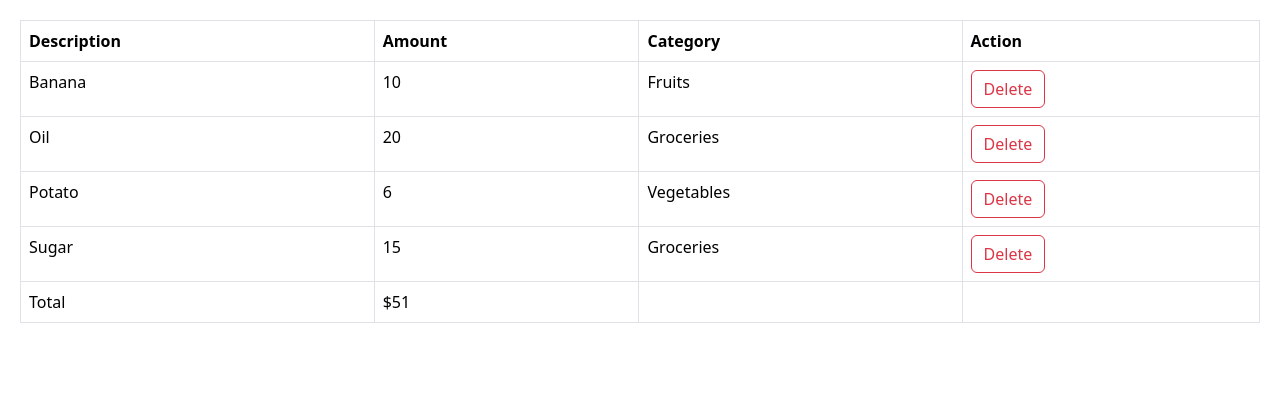
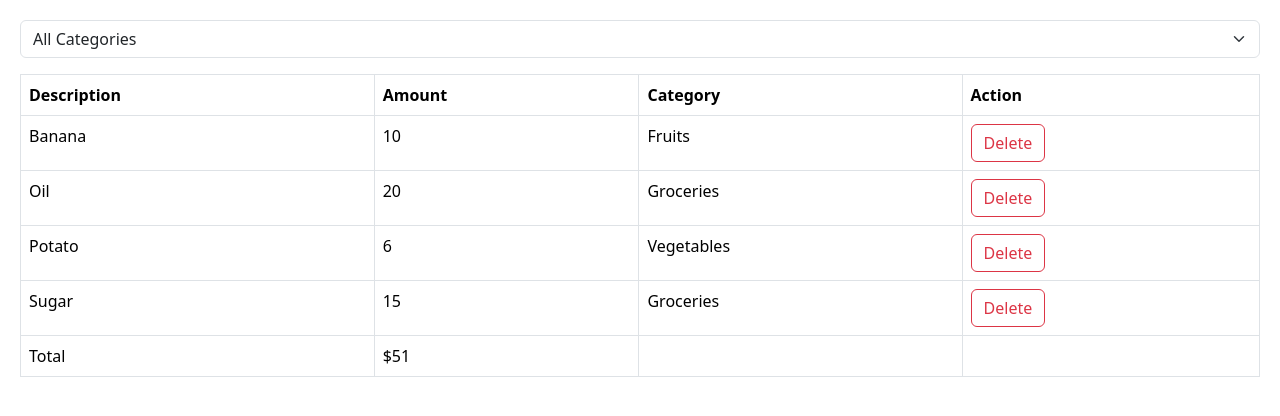
Before and after one commit to Asfakur/react_18, a React (Vite) app: page / in a window 1280 px wide. Shown: the top 416 px of the page. Built offline with nearby package versions, Linux system fonts and the light colour scheme.

Commit message:
6-12 Building ExpenseFilter

```diff
--- a/src/expense-tracker/ExpenseTracker.tsx
+++ b/src/expense-tracker/ExpenseTracker.tsx
@@ -1,7 +1,9 @@
 import { useState } from "react";
 import ExpenseList from "./components/ExpenseList";
+import ExpenseFilter from "./components/ExpenseFilter";
 
 const ExpenseTracker = () => {
+    const [selectedCategory, setSelectedCategory] = useState("");
     const [expenses, setExpenses] = useState([
         { id: 1, description: "Banana", amount: 10, category: "Fruits" },
         { id: 4, description: "Oil", amount: 20, category: "Groceries" },
@@ -9,12 +11,23 @@
         { id: 3, description: "Sugar", amount: 15, category: "Groceries" },
     ]);
 
+    const visibleExpenses = selectedCategory
+        ? expenses.filter((expense) => expense.category === selectedCategory)
+        : expenses;
+
     const onDelete = (id: number) => {
         setExpenses(expenses.filter((expense) => expense.id !== id));
     };
     return (
         <div>
-            <ExpenseList expenses={expenses} onDelete={onDelete} />
+            <div className="mb-3">
+                <ExpenseFilter
+                    onSelectCategory={(category) =>
+                        setSelectedCategory(category)
+                    }
+                />
+            </div>
+            <ExpenseList expenses={visibleExpenses} onDelete={onDelete} />
         </div>
     );
 };
--- /dev/null
+++ b/src/expense-tracker/components/ExpenseFilter.tsx
@@ -0,0 +1,22 @@
+interface Props {
+    onSelectCategory: (category: string) => void;
+}
+
+const ExpenseFilter = ({ onSelectCategory }: Props) => {
+    const categories = ["Groceries", "Fruits", "Entertainment", "Vegetable"];
+    return (
+        <select
+            className="form-select"
+            onChange={(event) => onSelectCategory(event.target.value)}
+        >
+            <option value="">All Categories</option>
+            {categories.map((category) => (
+                <option value={category} key={category}>
+                    {category}
+                </option>
+            ))}
+        </select>
+    );
+};
+
+export default ExpenseFilter;
```
